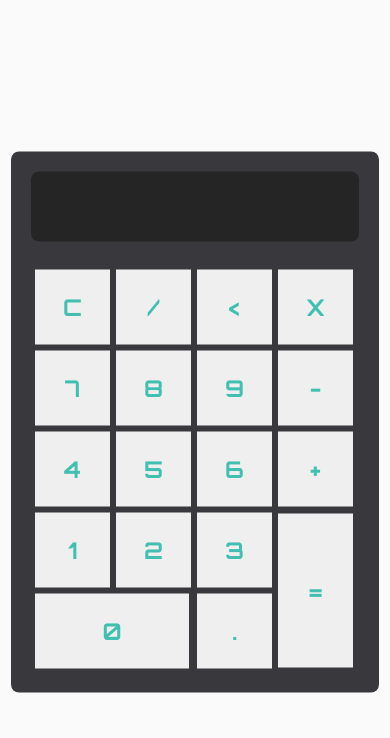
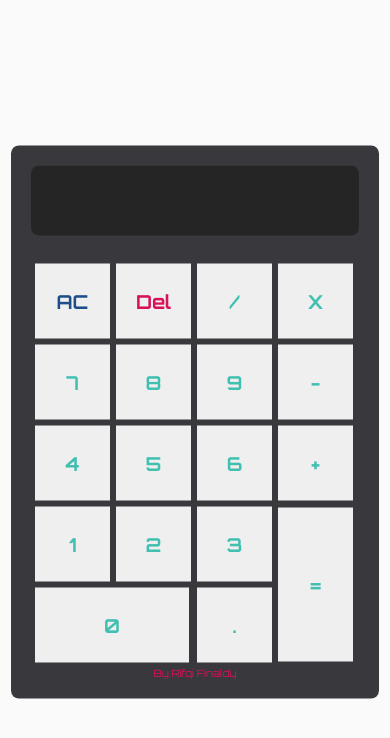
Before and after one commit to rifqifinaldy/calculator-app, a plain HTML site: page index.html in a window 390 px wide. Drawn offline with nearby package versions, Linux system fonts and the light colour scheme.

Commit message:
add responsiveness to calculator & calculator button

```diff
--- a/index.html
+++ b/index.html
@@ -5,7 +5,8 @@
     <meta http-equiv="X-UA-Compatible" content="IE=edge" />
     <meta name="viewport" content="width=device-width, initial-scale=1.0" />
     <title>Calculator App</title>
-    <link rel="stylesheet" href="./style/style.css">
+    <link rel="icon" type="image/x-icon" href="./public/favicon/favicon.ico" />
+    <link rel="stylesheet" href="./style/style.css" />
     <script
       src="https://code.jquery.com/jquery-3.6.0.min.js"
       integrity="sha256-/xUj+3OJU5yExlq6GSYGSHk7tPXikynS7ogEvDej/m4="
@@ -14,39 +15,190 @@
   </head>
   <body>
     <div class="calculator">
+      <!-- Input Display -->
       <form class="form">
-        <input class="input-display" />
+        <input disabled class="input-display" />
       </form>
+      <!-- * -- * -->
+
+      <!-- Button Button untuk Input dan memanggil function -->
       <table>
         <tr>
-          <td><input type="button" value="C" onclick="reset()"/></td>
-          <td><input type="button" value="/" onclick="insert('/')"/></td>
-          <td><input type="button" value="<" onclick="backspace()"/></td>
-          <td><input type="button" value="X" onclick="insert('*')"/></td>
+          <!-- Button Untuk Reset -->
+          <td>
+            <input
+              class="btn-clear"
+              type="button"
+              value="AC"
+              onclick="reset()"
+            />
+          </td>
+          <!-- * -- * -->
+
+          <!-- Button Untuk Hapus -->
+          <td>
+            <input
+              class="btn-del"
+              class="btn-del"
+              type="button"
+              value="Del"
+              onclick="backspace()"
+            />
+          </td>
+          <!-- * -- * -->
+
+          <!-- Button Input Value -->
+          <td>
+            <input
+              class="btn-input"
+              type="button"
+              value="/"
+              onclick="insert('/')"
+            />
+          </td>
+          <td>
+            <input
+              class="btn-input"
+              type="button"
+              value="X"
+              onclick="insert('*')"
+            />
+          </td>
         </tr>
         <tr>
-          <td><input type="button" value="7" onclick="insert(7)"/></td>
-          <td><input type="button" value="8" onclick="insert(8)"/></td>
-          <td><input type="button" value="9" onclick="insert(9)"/></td>
-          <td><input type="button" value="-" onclick="insert('-')"/></td>
+          <td>
+            <input
+              class="btn-input"
+              type="button"
+              value="7"
+              onclick="insert(7)"
+            />
+          </td>
+          <td>
+            <input
+              class="btn-input"
+              type="button"
+              value="8"
+              onclick="insert(8)"
+            />
+          </td>
+          <td>
+            <input
+              class="btn-input"
+              type="button"
+              value="9"
+              onclick="insert(9)"
+            />
+          </td>
+          <td>
+            <input
+              class="btn-input"
+              type="button"
+              value="-"
+              onclick="insert('-')"
+            />
+          </td>
         </tr>
         <tr>
-          <td><input type="button" value="4" onclick="insert(4)"/></td>
-          <td><input type="button" value="5" onclick="insert(5)"/></td>
-          <td><input type="button" value="6" onclick="insert(6)"/></td>
-          <td><input type="button" value="+" onclick="insert('+')"/></td>
+          <td>
+            <input
+              class="btn-input"
+              type="button"
+              value="4"
+              onclick="insert(4)"
+            />
+          </td>
+          <td>
+            <input
+              class="btn-input"
+              type="button"
+              value="5"
+              onclick="insert(5)"
+            />
+          </td>
+          <td>
+            <input
+              class="btn-input"
+              type="button"
+              value="6"
+              onclick="insert(6)"
+            />
+          </td>
+          <td>
+            <input
+              class="btn-input"
+              type="button"
+              value="+"
+              onclick="insert('+')"
+            />
+          </td>
         </tr>
         <tr>
-          <td><input type="button" value="1" onclick="insert(1)" /></td>
-          <td><input type="button" value="2" onclick="insert(2)"/></td>
-          <td><input type="button" value="3" onclick="insert(3)"/></td>
-          <td rowspan="2"><input class="equal-button" type="button" value="=" onclick="equal()"/></td>
+          <td>
+            <input
+              class="btn-input"
+              type="button"
+              value="1"
+              onclick="insert(1)"
+            />
+          </td>
+          <td>
+            <input
+              class="btn-input"
+              type="button"
+              value="2"
+              onclick="insert(2)"
+            />
+          </td>
+          <td>
+            <input
+              class="btn-input"
+              type="button"
+              value="3"
+              onclick="insert(3)"
+            />
+          </td>
+          <!-- * -- * -->
+
+          <!-- Button untuk generate value -->
+          <td rowspan="2">
+            <input
+              class="btn-equal"
+              type="button"
+              value="="
+              onclick="equal()"
+            />
+          </td>
+          <!-- * -- * -->
         </tr>
+
+        <!-- Input Value 0 -->
         <tr>
-          <td colspan="2"><input class="zero-button" type="button" value="0" onclick="insert(0)"/></td>
-          <td><input type="button" value="." onclick="insert('.')"/></td>
+          <td colspan="2">
+            <input
+              class="btn-zero"
+              type="button"
+              value="0"
+              onclick="insert(0)"
+            />
+          </td>
+          <!-- * -- * -->
+
+          <!-- Input . -->
+          <td>
+            <input
+              class="btn-input"
+              type="button"
+              value="."
+              onclick="insert('.')"
+            />
+          </td>
+          <!-- * -- * -->
         </tr>
       </table>
+      <div class="developer">
+        <p>By Rifqi Finaldy</p>
+      </div>
     </div>
     <script type="text/javascript" src="./scripts/main.js"></script>
   </body>
--- /dev/null
+++ b/style/components/_button.sass
@@ -0,0 +1,39 @@
+// Button Mixin
+@mixin btn-calculator($color: $primary, $width: 75px, $height: 75px)
+    width: $width
+    height: $height
+    margin: 2px
+    color: $color
+    font-size: 1.2em
+    font-weight: 600
+    border: none
+    cursor: pointer
+    transition: 0.2s ease
+    @media screen and (max-width: $xs)
+        width: 50px
+        height: 50px
+    &:hover
+        opacity: 0.85
+        color: $black
+
+// Setiap Component Button Class
+.btn-input
+    @include btn-calculator()
+
+.btn-del
+    @include btn-calculator($red)
+
+.btn-clear
+    @include btn-calculator($blue)
+
+.btn-equal
+    @include btn-calculator($primary, 75px, 154px )
+    @media screen and (max-width: $xs)
+        width: 50px
+        height: 104px
+
+.btn-zero
+    @include btn-calculator($primary, 154px, 75px)
+    @media screen and (max-width: $xs)
+        width: 104px
+        height: 50px
--- /dev/null
+++ b/style/components/_calculator.sass
@@ -0,0 +1,34 @@
+// Calculator Wrapper
+.calculator
+    position: absolute
+    width: 368px
+    top: 50%
+    left: 50%
+    background-color: $gray
+    padding: 20px
+    border-radius: 8px
+    transform: translate(-50%,-50%)
+    @media screen and (max-width: $xs)
+        width: 100%
+        table
+            width: 100%
+
+    .input-display
+        width: 100%
+        background: $black
+        color: $primary
+        height: 70px
+        font-size: 3rem
+        text-align: right
+        border: none
+        border-radius: 8px
+        padding-left: 20px
+        padding-right: 20px
+        margin-bottom: 0.5em
+
+    .developer
+        width: 100%
+        p
+            color: $red
+            text-align: center
+            font-size: 10px
--- a/style/style.sass
+++ b/style/style.sass
@@ -1,58 +1,22 @@
+// Import Google Font
 @import url('https://fonts.googleapis.com/css2?family=Open+Sans:wght@300;400;500;700&family=Orbitron:wght@400;500;700&display=swap')
 
-// Color Palette
-$primary: #41c0b1
-$white: #fafafa
-$black: #252525
-$gray: #39383d
+//Konfigurasi Utility Variabel
+@import 'utility/palette'
+@import 'utility/media'
 
-// Font Style
-$font-style: 'Orbitron', sans-serif
+// Import Components
+@import 'components/calculator'
+@import 'components/button'
 
+// Konfigurasi Global
 *
-    margin: 0px
-    padding: 0px
+    margin: 0
+    padding: 0
     box-sizing: border-box
-    font-family: $font-style
+    font-family: 'Orbitron', sans-serif
+    overflow: hidden
 
+// Konfigurasi Body
 body
     background: $white
-    font-size: 1.2rem
-
-.calculator
-    position: absolute
-    width: 368px
-    top: 50%
-    left: 50%
-    background-color: $gray
-    padding: 20px
-    border-radius: 8px
-    transform: translate(-50%,-50%)
-    form
-        .input-display
-            width: 100%
-            background: $black
-            color: $primary
-            height: 70px
-            font-size: 3rem
-            text-align: right
-            border: none
-            border-radius: 8px
-            padding-left: 20px
-            padding-right: 20px
-            margin-bottom: 0.5em
-
-    input
-        &[type="button"]
-            width: 75px
-            height: 75px
-            margin: 2px
-            color: $primary
-            font-size: 1.2em
-            font-weight: 600
-            border: none
-            cursor: pointer
-        &.equal-button
-            height: 154px
-        &.zero-button
-            width: 154px
--- /dev/null
+++ b/style/utility/_media.sass
@@ -0,0 +1,5 @@
+// Untuk Patokan setiap Media Screen
+$xs : 280px
+$md : 512px
+$lg : 768px
+$xl: 1024px
--- /dev/null
+++ b/style/utility/_palette.sass
@@ -0,0 +1,7 @@
+// Color Palette Variabel
+$primary: #41c0b1
+$white: #fafafa
+$black: #252525
+$gray: #39383d
+$red: #d81159
+$blue: #1d4e89
```
Also changed, not shown: public/favicon/favicon.ico (added), style/style.css, 1 other file.
